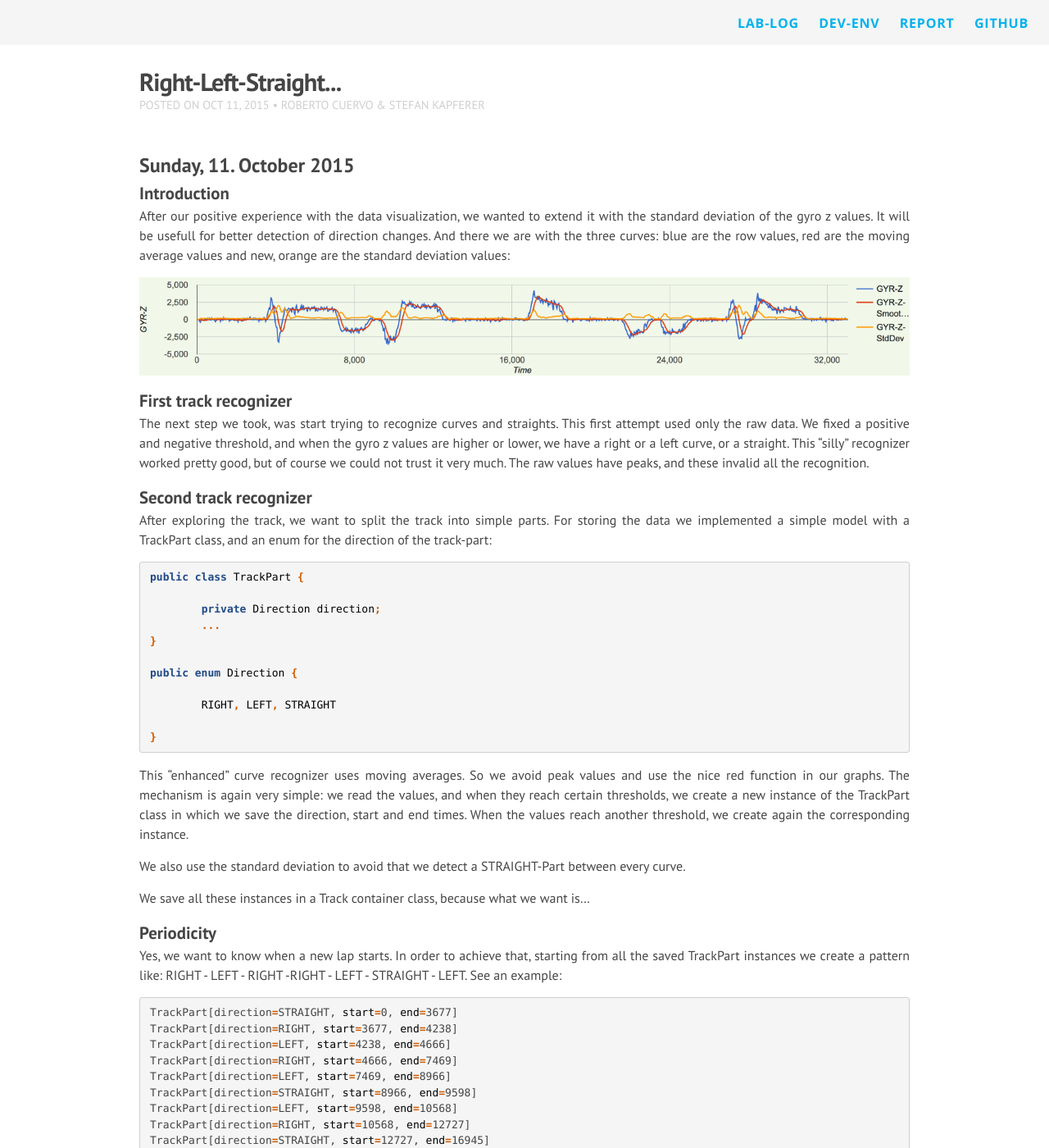
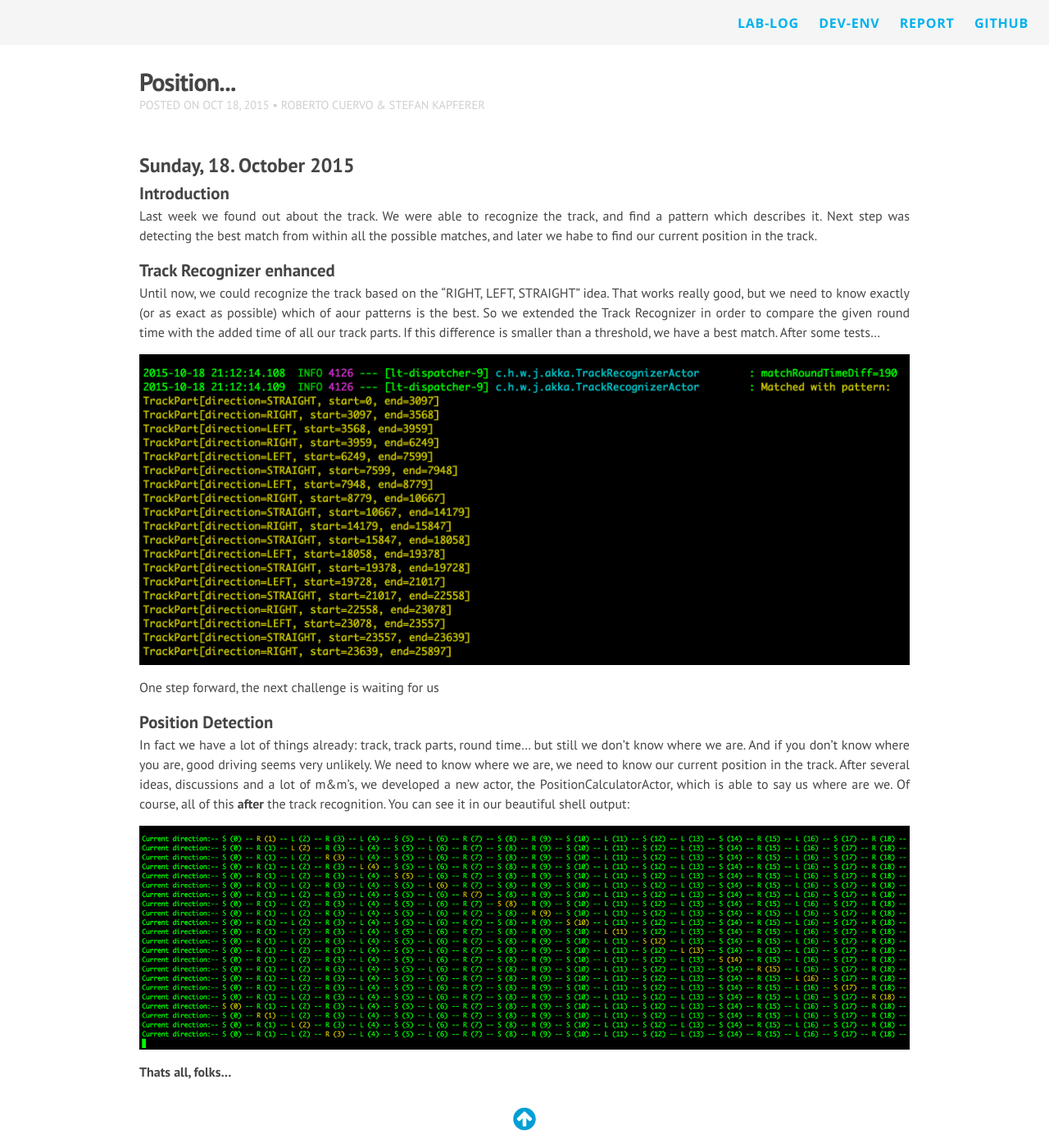
Before and after one commit to HSR-ChallP1-Whitespace/hsr-challp1-whitespace.github.io, a Jekyll site: the page built from _posts/2015-10-11-first-right-left.md, in a window 1280 px wide and 1400 px high. Shown: the whole window at 82% size. Built offline with Jekyll 4.4.1, drawn with Linux system fonts in a browser that asks for light colours; nearby versions of some CDN libraries; Markdown is read by kramdown in place of the engine named in the settings; comment, search, counter and statistics services are not loaded; some of the changed text lies outside the part shown.

Commit message:
post 2015-10-18 added, with a pair of images

```diff
--- a/_posts/2015-10-11-first-right-left.md
+++ b/_posts/2015-10-11-first-right-left.md
@@ -1,71 +1,28 @@
 ---
 layout: post
-title: "Right-Left-Straight..."
-date: 2015-10-11
+title: "Position..."
+date: 2015-10-18
 categories:
 author: "Roberto Cuervo & Stefan Kapferer"
 ---
-## Sunday, 11. October 2015
+## Sunday, 18. October 2015
 
 ### Introduction
-After our positive experience with the data visualization, we wanted to extend it with the standard deviation of the gyro z values. It will be usefull for better detection of direction changes.
-And there we are with the three curves: blue are the row values, red are the moving average values and new, orange are the standard deviation values:
+Last week we found out about the track. We were able to recognize the track, and find a pattern which describes it. Next step was detecting the best match from within all the possible matches, and later we habe to find our current position in the track.
 
-![Data Analyzer - standard deviation data](/media/data-analyzer_screenshot-04.png "Data Analyzer - standard deviation")
+### Track Recognizer enhanced
+Until now, we could recognize the track based on the "RIGHT, LEFT, STRAIGHT" idea. That works really good, but we need to know exactly (or as exact as possible) which of aour patterns is the best. So we extended the Track Recognizer in order to compare the given round time with the added time of all our track parts. If this difference is smaller than a threshold, we have a best match.
+After some tests...
 
-### First track recognizer
-The next step we took, was start trying to recognize curves and straights. This first attempt used only the raw data. We fixed a positive and negative threshold, and when the gyro z values are higher or lower, we have a right or a left curve, or a straight.
-This "silly" recognizer worked pretty good, but of course we could not trust it very much. The raw values have peaks, and these invalid all the recognition.
+![Track Recognizer - Match best pattern](/media/bestLapMatch.png "Track Recognizer - Match best pattern")
 
-### Second track recognizer
-After exploring the track, we want to split the track into simple parts. For storing the data we implemented a simple model with  a TrackPart class, and an enum for the direction of the track-part:
+One step forward, the next challenge is waiting for us
 
-{% highlight java %}
-public class TrackPart {
+### Position Detection
+In fact we have a lot of things already: track, track parts, round time... but still we don't know where we are. And if you don't know where you are, good driving seems very unlikely. We need to know where we are, we need to know our current position in the track.
+After several ideas, discussions and a lot of m&m's, we developed a new actor, the PositionCalculatorActor, which is able to say us where are we. Of course, all of this **after** the track recognition. You can see it in our beautiful shell output:
 
-	private Direction direction;
-	...
-}
+![Position detection - Where are I?](/media/positionFound.png "Position detection - Where are I?")
 
-public enum Direction {
-
-	RIGHT, LEFT, STRAIGHT
-
-}
-{% endhighlight %}
-
-This "enhanced" curve recognizer uses moving averages. So we avoid peak values and use the nice red function in our graphs.
-The mechanism is again very simple: we read the values, and when they reach certain thresholds, we create a new instance of the TrackPart class in which we save the direction, start and end times. When the values reach another threshold, we create again the corresponding instance.
-
-We also use the standard deviation to avoid that we detect a STRAIGHT-Part between every curve.
-
-We save all these instances in a Track container class, because what we want is...
-
-### Periodicity
-Yes, we want to know when a new lap starts. In order to achieve that, starting from all the saved TrackPart instances we create a pattern like: RIGHT - LEFT - RIGHT -RIGHT - LEFT - STRAIGHT - LEFT. See an example:
-{% highlight bash %}
-TrackPart[direction=STRAIGHT, start=0, end=3677]
-TrackPart[direction=RIGHT, start=3677, end=4238]
-TrackPart[direction=LEFT, start=4238, end=4666]
-TrackPart[direction=RIGHT, start=4666, end=7469]
-TrackPart[direction=LEFT, start=7469, end=8966]
-TrackPart[direction=STRAIGHT, start=8966, end=9598]
-TrackPart[direction=LEFT, start=9598, end=10568]
-TrackPart[direction=RIGHT, start=10568, end=12727]
-TrackPart[direction=STRAIGHT, start=12727, end=16945]
-TrackPart[direction=RIGHT, start=16945, end=18936]
-TrackPart[direction=STRAIGHT, start=18936, end=21628]
-TrackPart[direction=LEFT, start=21628, end=23158]
-TrackPart[direction=STRAIGHT, start=23158, end=23636]
-TrackPart[direction=LEFT, start=23636, end=25195]
-TrackPart[direction=STRAIGHT, start=25195, end=27195]
-TrackPart[direction=RIGHT, start=27195, end=27726]
-TrackPart[direction=LEFT, start=27726, end=28245]
-{% endhighlight %}
-
-After each recognized TrackPart we split the list into two same size lists. We compare them and check if it's the same pattern. Thats how we get candidates for our track pattern. After the second round we will get a match which is our track pattern. To detect the best match we use the round-time-event. If we summarize all the times of our trackparts, the difference to the round-time should be as small as possible.
-
-After we recognized the track we have to implement a logic which detects our position in the track at any time.
-Still we have to check our logic, and of course, test all.
 
 **Thats all, folks...**
```
Also changed, not shown: _posts/2015-10-18-position.md (added, +71 -0 lines), media/bestLapMatch.png (added), media/positionFound.png (added).
